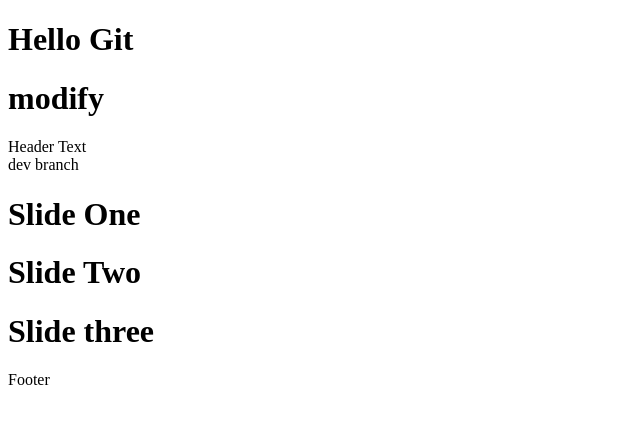
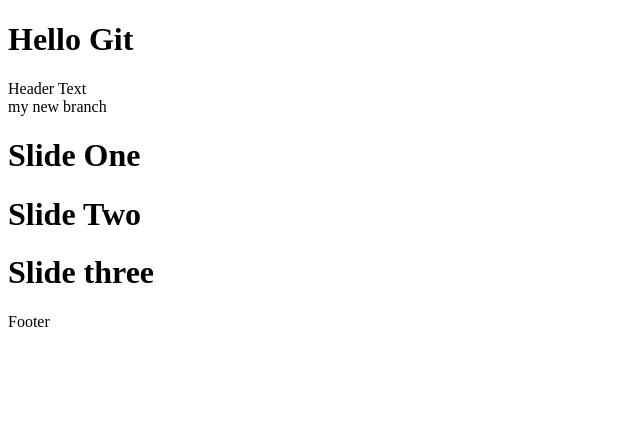
Before and after one commit to masiha107/Git-Project-01, a plain HTML site: page index.html in a window 1280 px wide. Shown: the whole page, without its empty margins (0-640 px from the left). Drawn offline with Linux system fonts and the light colour scheme.

Commit message:
new changes

```diff
--- a/index.html
+++ b/index.html
@@ -8,9 +8,8 @@
 </head>
 <body>
     <h1>Hello Git</h1>
-    <h1>modify</h1>
     <header>Header Text</header>
-    <span>dev branch</span>
+    <span>my new branch</span>
     <div class="slider">
         <h1>Slide One</h1>
         <h1>Slide Two</h1>
```
